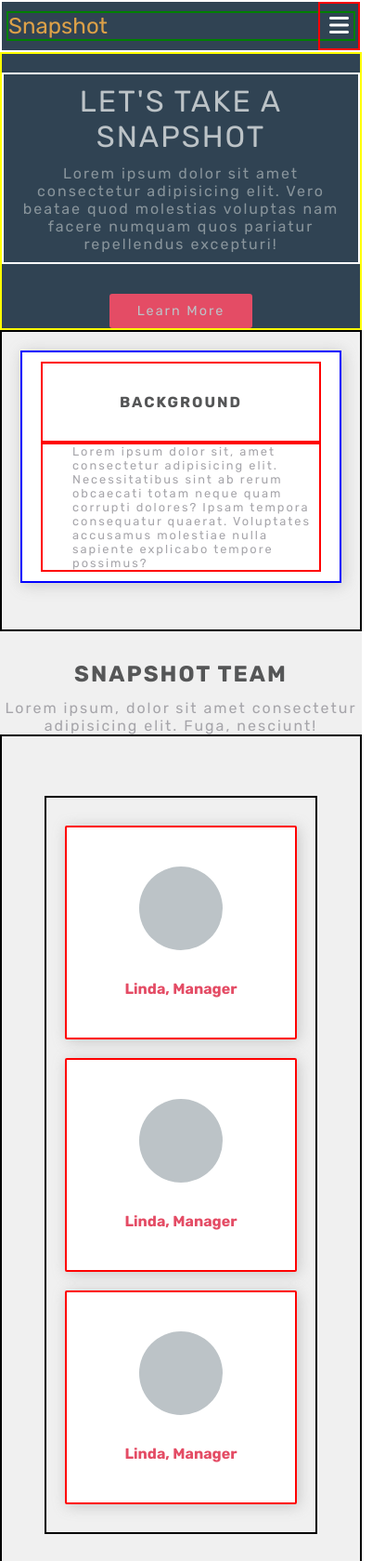
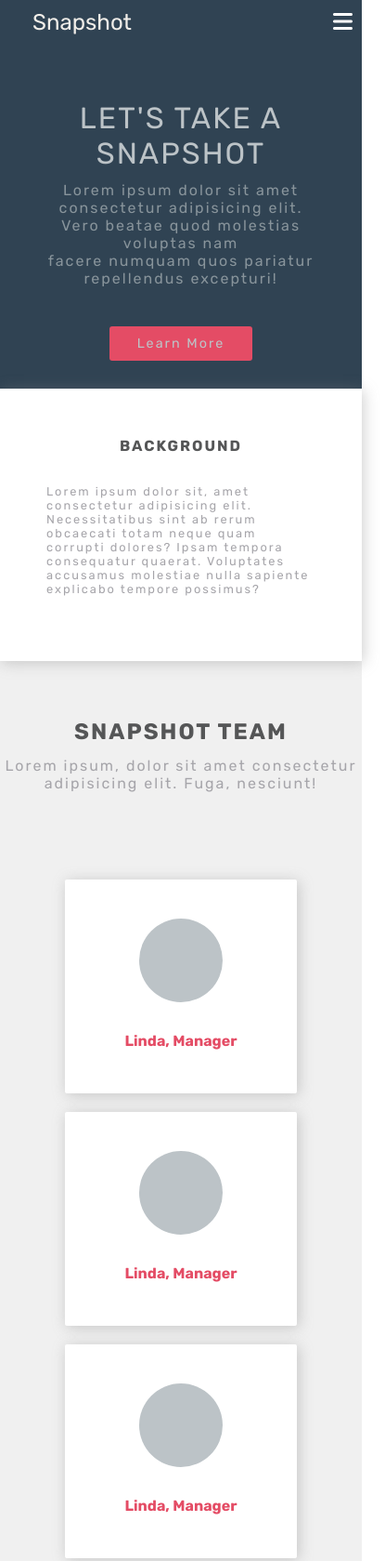
Before and after one commit to damso9/zuri-Responsive-Design-Task, a plain HTML site: page index.html in a window 390 px wide. Shown: the top 1679 px of the page at 93% size, 415 px wide, since content can reach past the window. Drawn offline with Linux system fonts and the light colour scheme.

Commit message:
this is my third and final commit

```diff
--- a/styles.css
+++ b/styles.css
@@ -48,7 +48,6 @@ ul li a:hover {
 div.hero-section {
     background: #304353;
     padding: 10rem;
-    border: 2px solid white;
 }
 
 div.hero-content-heading {
@@ -96,7 +95,6 @@ div.hero-background {
     display: flex;
     justify-content: center;
     align-items: center;
-    border: 2px solid black;
 }
 
 div.background {
@@ -106,7 +104,6 @@ div.background {
     width: 550px;
     height: 220px;
     position: relative;
-    border: 2px solid black;
 }
 
 div.background h4 {
@@ -133,7 +130,6 @@ div.hero-background-pos {
     height: 140px;
     border-radius: 50%;
     box-shadow: 2px 2px 15px 0 rgb(135 135 135 / 40%);
-    border: 2px solid green;
 }
 
 div.snapshot-team {
@@ -162,14 +158,12 @@ div.snapshot-box {
     align-items: center;
     background: #f0f0f0;
     padding: 4rem 6rem;
-    border: 2px solid red;
 
 }
 
 div.snapshot-box-content {
     display: flex;
     justify-content: space-between;
-    border: 2px solid black;
 }
 
 div.box1 {
@@ -245,12 +239,10 @@ div.gallery-img {
    flex-wrap: wrap;
    justify-content: center;
    padding-top: 3rem;
-   border: 2px solid black;
 }
 
 div.img {
     margin: 10px;
-    border: 2px solid black;
 }
 
 div.img img {
@@ -287,7 +279,6 @@ div.footer-input {
     justify-content: center;
     align-items: center;
     padding-top: 3rem;
-    border: 2px solid white;
 }
 
 input[type="text"] {
@@ -375,7 +366,6 @@ div.footer h6 {
         padding:10px 5px;
         width: 100%;
         background: #304353;
-        border: 2px solid white;
         display: block;
         position: relative;
 
@@ -383,10 +373,10 @@ div.footer h6 {
     }
     div.logo {
         font-size: 1.5rem;
-        color: #dda148;
-        border: 2px solid green;
+        color: #f1eee9;
         width: 100%;
         display: block;
+        margin-left: 30px;
     }
     ul {
         display:block;
@@ -395,14 +385,12 @@ div.footer h6 {
     ul.nav-links {
         display: block;
         width: 100%;
-        border: 2px solid yellow;
         margin-top:20px;
     }
 
     ul li {
         list-style: none;
         font-size: 1.1rem;
-        border: 2px solid white;
         width: 100%;
         text-align: center;
         padding: 10px 20px;
@@ -414,12 +402,11 @@ div.footer h6 {
     }
     div.hero-section {
         background: #304353;
-        border: 2px solid yellow;
         width:100%;
         padding: 0;
+        padding: 30px;
     }
     div.hero-content-heading {
-        border: 2px solid white;
         text-align: center;
         padding: 10px;
         margin-top: 20px;
@@ -429,15 +416,13 @@ div.footer h6 {
     }
     div.hero-background {
         background: #f0f0f0;
-        border: 2px solid black;
-        padding: 20px;
+        padding: 0px;
     }
     div.background {
         background: #fff;
         width: inherit;
         height: min-content;
-        border: 2px solid blue;
-        padding: 10px 20px;
+        padding: 20px;
         margin-bottom: 30px;
         /* margin-top: -60px; */
     }
@@ -447,15 +432,19 @@ div.footer h6 {
         font-size: 1rem;
         letter-spacing: 2px;
         text-transform: uppercase;
-        border: 2px solid red;
         text-align: center;
+
     }
 
     div.background p {
         color: #A6A5AA;
         font-size: 0.8rem;
         letter-spacing: 2px;
-        border: 2px solid red;
+        width: 100%;
+        padding: 0;
+        padding: 30px;
+        padding-top: 0;
+        padding-bottom: 50px;
     }
     div.snapshot-team {
         background: #f0f0f0;
@@ -468,13 +457,11 @@ div.footer h6 {
         align-items: center;
         background: #f0f0f0;
         padding: 4rem 6rem;
-        border: 2px solid black;
         width: 100%;
     }
     div.snapshot-box-content {
         display: flex;
         justify-content: space-between;
-        border: 2px solid black;
     }
     div.hero-background-pos {
         display:none;
@@ -483,7 +470,6 @@ div.footer h6 {
         display: flex;;
         flex-direction: column;
         padding: 20px;
-        border: 2px solid black;
     }
     div.box1 {
         background: #fff;
@@ -494,7 +480,6 @@ div.footer h6 {
         margin-right: auto;
         border-radius: 2px;
         box-shadow: 2px 2px 15px 0 rgb(135 135 135 / 40%);
-        border: 2px solid red;
     }
 
     div.box3 {
@@ -506,7 +491,6 @@ div.footer h6 {
         margin-right: auto;
         border-radius: 2px;
         box-shadow: 2px 2px 15px 0 rgb(135 135 135 / 40%);
-        border: 2px solid red;
     }
     div.gallery-section {
         background: #fff;
@@ -515,15 +499,12 @@ div.footer h6 {
     div.gallery-img {
         display: flex;
         flex-wrap: wrap;
-        border: 2px solid black;
      }
     .gallery-img-div {
-        border: 2px solid yellowgreen;
         display: flex;
         flex-direction: column;
     }
     div.img {
-        border: 2px solid yellow;
         margin-bottom: 30px;
 
     }
@@ -534,17 +515,13 @@ div.footer h6 {
     div.footer {
         background: #304353;
         padding: 3rem;
-        border: 2px solid white;
     }
     div.footer-content {
         text-align: center;
-        border: 2px solid white;
-
     }
     div.footer-input {
         display: flex;
         padding-top: 3rem;
-        border: 2px solid yellow;
         flex-direction: column;
     }
     input[type="text"] {
@@ -557,7 +534,6 @@ div.footer h6 {
         color: #f0f0f0;
         font-size: 1rem;
         border-radius: 2px;
-        border: 2px solid blue;
     }
 
     input[type="email"] {
@@ -570,13 +546,11 @@ div.footer h6 {
         color: #f0f0f0;
         font-size: 1rem;
         border-radius: 2px;
-        border: 2px solid red;
         margin-top: 20px;
     }
     .footer-textarea {
         display: flex;
         padding-top: 3rem;
-        border: 2px solid white;
         flex-direction: column;
     }
     textarea {
@@ -587,14 +561,12 @@ div.footer h6 {
         border: 1px solid #bcc3c7;
         background: transparent;
         color: #f0f0f0;
-        border: 2px solid yellow;
     }
 
     div.nav-bar {
         padding:10px 5px;
         width: 100%;
         background: #304353;
-        border: 2px solid white;
         display: block;
         position: relative;
 
@@ -606,9 +578,7 @@ div.footer h6 {
         right: 0;
         top: 0;
         padding: 10px 10px;
-
         font-size: 1.5em;
-        border: 2px solid red;
         color: white;
     }
     #myLinks {
```
